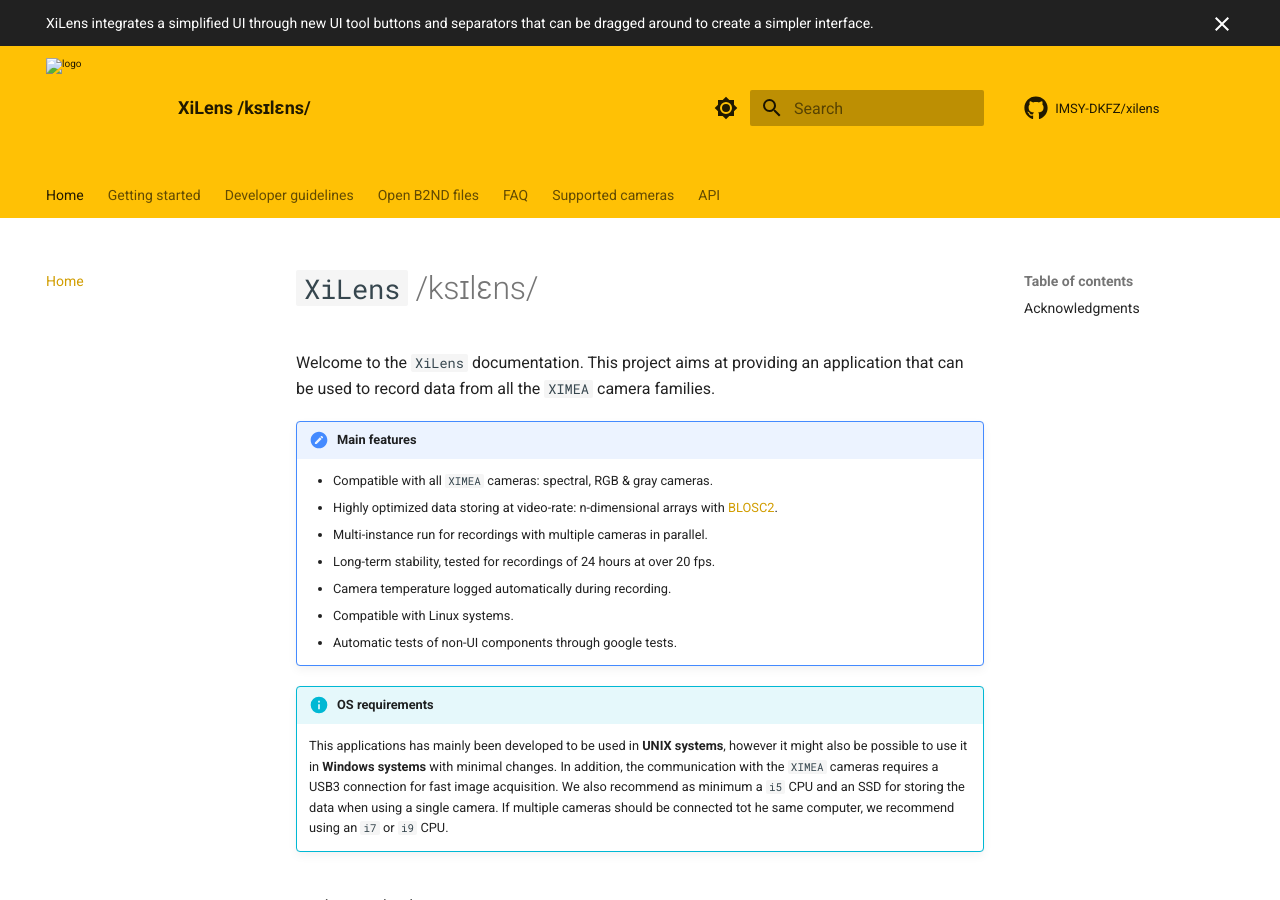
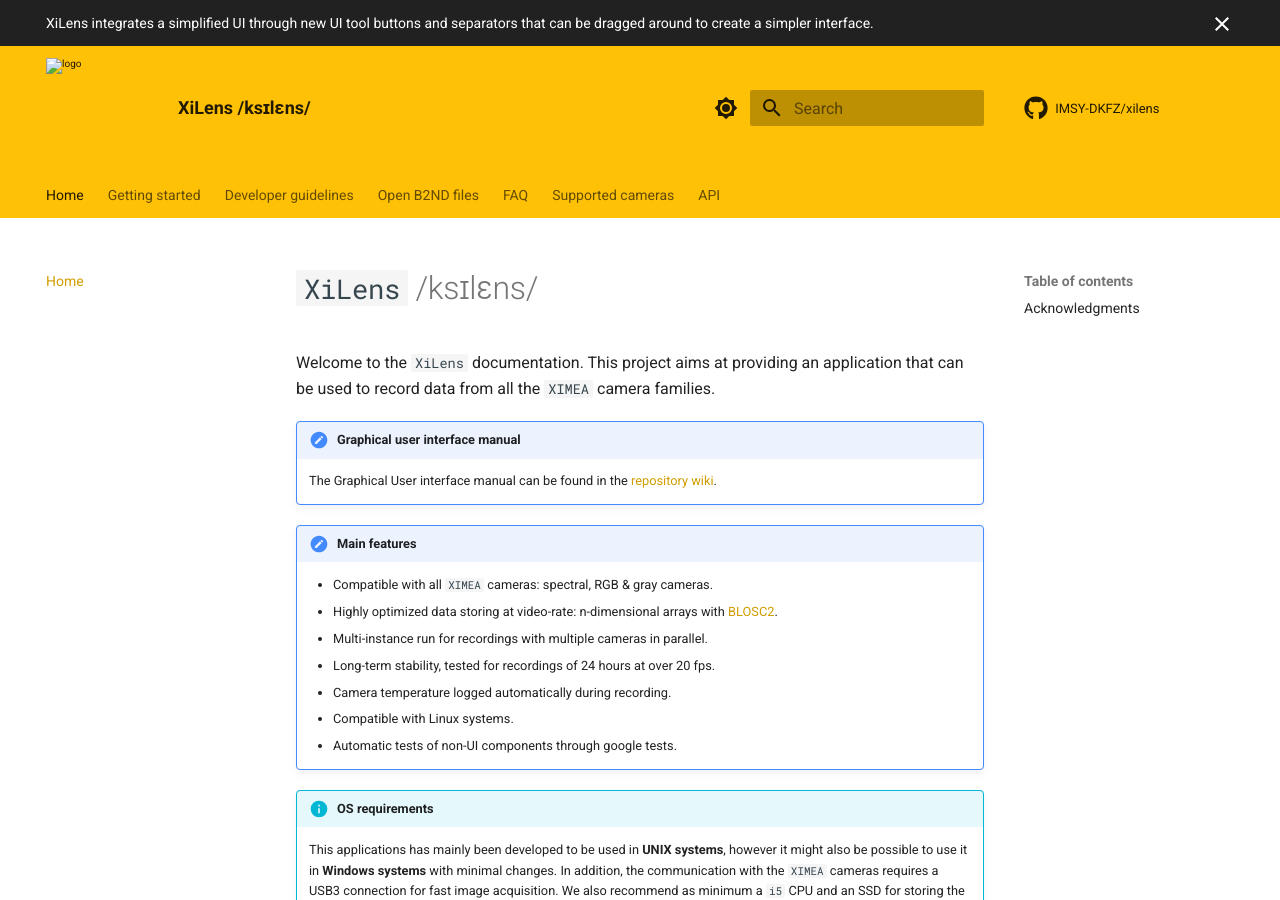
Before and after one commit to IMSY-DKFZ/xilens, an MkDocs documentation site: the page built from docs/index.md, in a window 1280 px wide and 900 px high. Built offline with MkDocs 1.6.1 and Material for MkDocs 9.7.7, drawn with Linux system fonts in a browser that asks for light colours; comment, search, counter and statistics services are not loaded.

```diff
--- a/docs/index.md
+++ b/docs/index.md
@@ -2,6 +2,10 @@
 
 Welcome to the ``XiLens`` documentation. This project aims at providing an application
 that can be used to record data from all the `XIMEA` camera families.
+
+!!! note "Graphical user interface manual"
+
+    The Graphical User interface manual can be found in the [repository wiki](https://github.com/IMSY-DKFZ/xilens/wiki).
 
 !!! note "Main features"
 
--- a/resources/dark_amber.css
+++ b/resources/dark_amber.css
@@ -203,6 +203,11 @@
   border-top-right-radius: 4px;
   height: 32px;
 }
+
+QLineEdit[text=""] {
+    color: #808080;
+}
+
 
 /*  ------------------------------------------------------------------------  */
 /*  QComboBox  */
```
Also changed, not shown: 1 other file.
